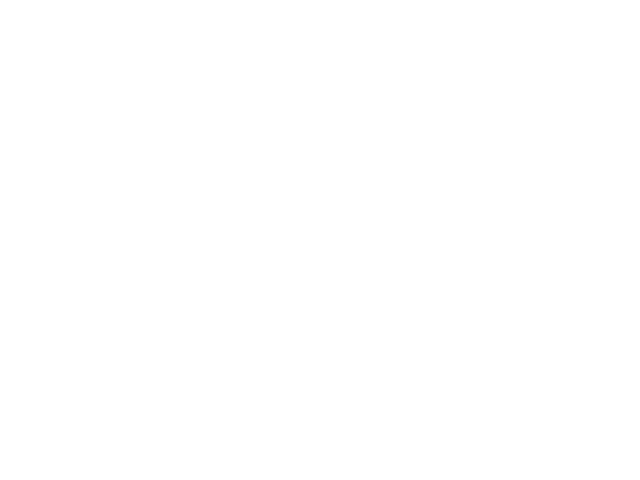
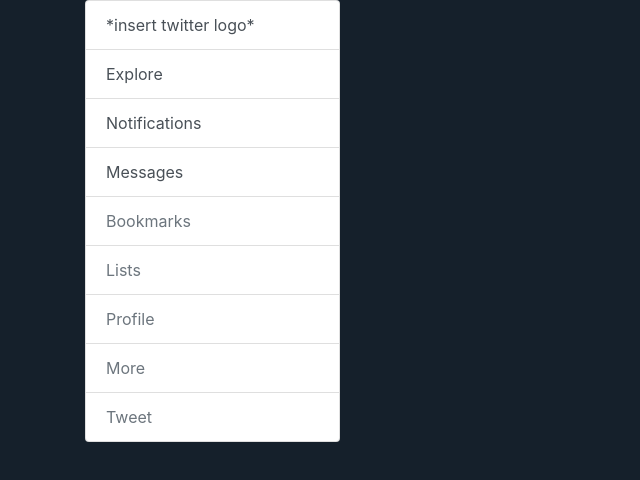
Before and after one commit to Ricardo-2020/HW_TwitterClone, a plain HTML site: page index.html in a window 1280 px wide. Shown: the whole page, without its empty margins (0-640 px from the left). Drawn offline with nearby package versions, Linux system fonts and the light colour scheme.

Commit message:
left menu structure added

```diff
--- a/index.html
+++ b/index.html
@@ -4,9 +4,51 @@
     <meta charset="UTF-8">
     <meta name="viewport" content="width=device-width, initial-scale=1.0">
     <title>Twitter Feed</title>
+    <!-- bootstrap links -->
+    <link rel="stylesheet" href="https://stackpath.bootstrapcdn.com/bootstrap/4.5.2/css/bootstrap.min.css" integrity="sha384-JcKb8q3iqJ61gNV9KGb8thSsNjpSL0n8PARn9HuZOnIxN0hoP+VmmDGMN5t9UJ0Z" crossorigin="anonymous">
+    <link rel="stylesheet" href="styles.css">
 </head>
-<body class="background">
+
+<!-- start of body -->
+<body>
+    <div class="container">
+        <div class="row">
+            <div class="col">
+                <div class="list-group">
+                    <button type="button" class="list-group-item list-group-item-action">
+                      *insert twitter logo*
+                    </button>
+                    <button type="button" class="list-group-item list-group-item-action">Explore</button>
+                    <button type="button" class="list-group-item list-group-item-action">Notifications</button>
+                    <button type="button" class="list-group-item list-group-item-action">Messages</button>
+                    <button type="button" class="list-group-item list-group-item-action" disabled>Bookmarks</button>
+                    <button type="button" class="list-group-item list-group-item-action" disabled>Lists</button>
+                    <button type="button" class="list-group-item list-group-item-action" disabled>Profile</button>
+                    <button type="button" class="list-group-item list-group-item-action" disabled>More</button>
+                    <button type="button" class="list-group-item list-group-item-action" disabled>Tweet</button>
+                  </div>
+
+            </div>
+            <div class="col-md-6">
+
+            </div>
+            <div class="col">
+
+            </div>
+        </div>
+    </div>
 
 
+    <!-- start of bootstrap scripts -->
+    <script
+        src="https://code.jquery.com/jquery-3.5.1.slim.min.js" integrity="sha384-DfXdz2htPH0lsSSs5nCTpuj/zy4C+OGpamoFVy38MVBnE+IbbVYUew+OrCXaRkfj" crossorigin="anonymous">
+    </script>
+    <script
+        src="https://cdn.jsdelivr.net/npm/popper.js@1.16.1/dist/umd/popper.min.js" integrity="sha384-9/reFTGAW83EW2RDu2S0VKaIzap3H66lZH81PoYlFhbGU+6BZp6G7niu735Sk7lN" crossorigin="anonymous">
+    </script>
+    <script
+        src="https://stackpath.bootstrapcdn.com/bootstrap/4.5.2/js/bootstrap.min.js" integrity="sha384-B4gt1jrGC7Jh4AgTPSdUtOBvfO8shuf57BaghqFfPlYxofvL8/KUEfYiJOMMV+rV" crossorigin="anonymous">
+    </script>
+    <!-- end of bootstrap scripts -->
 </body>
 </html>
--- a/styles.css
+++ b/styles.css
@@ -1,4 +1,10 @@
-body.background{
+body {
     background-color: rgb(21, 32, 43);
+}
 
-}
+/* .list-group-item{
+    background-color: rgb(21, 32, 43);
+} */
+/* .list-group-item-action{
+    color: white);
+} */
```
